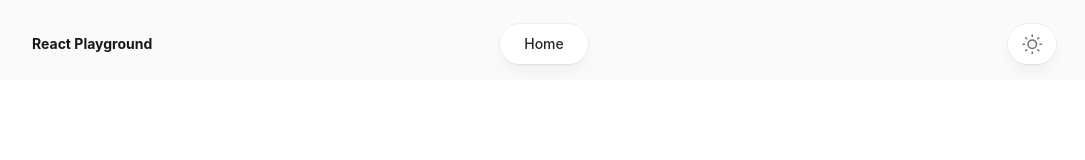
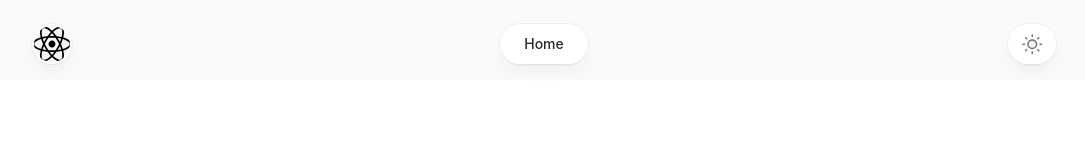
Before and after one commit to richi-sixt/react-playground, a Next.js app: page /apps/tic-tac-toe in a window 1280 px wide. Shown: the top 160 px of the page, without its empty margins (96-1181 px from the left). Built offline with nearby package versions, Linux system fonts and the light colour scheme.

Commit message:
react avatar

```diff
--- a/src/components/Header.tsx
+++ b/src/components/Header.tsx
@@ -1,6 +1,7 @@
 'use client'
 
 import { useEffect, useState } from 'react'
+import Image from 'next/image'
 import Link from 'next/link'
 import { useTheme } from 'next-themes'
 import {
@@ -9,8 +10,10 @@ import {
   PopoverBackdrop,
   PopoverPanel,
 } from '@headlessui/react'
+import clsx from 'clsx'
 
 import { Container } from '@/components/Container'
+import avatarImage from '@/images/react.svg'
 
 function CloseIcon(props: React.ComponentPropsWithoutRef<'svg'>) {
   return (
@@ -188,6 +191,43 @@ function ThemeToggle() {
   )
 }
 
+function AvatarContainer({
+  className,
+  ...props
+}: React.ComponentPropsWithoutRef<'div'>) {
+  return (
+    <div
+      className={clsx(
+        className,
+        'h-10 w-10 rounded-full bg-white/90 p-0.5 shadow-lg ring-1 shadow-zinc-800/5 ring-zinc-900/5 backdrop-blur-sm dark:bg-zinc-800/90 dark:ring-white/10',
+      )}
+      {...props}
+    />
+  )
+}
+
+function Avatar({
+  className,
+  ...props
+}: Omit<React.ComponentPropsWithoutRef<typeof Link>, 'href'>) {
+  return (
+    <Link
+      href="/"
+      aria-label="Home"
+      className={clsx(className, 'pointer-events-auto')}
+      {...props}
+    >
+      <Image
+        src={avatarImage}
+        alt=""
+        sizes="2.25rem"
+        className="h-9 w-9 rounded-full bg-zinc-100 object-cover dark:bg-zinc-800"
+        priority
+      />
+    </Link>
+  )
+}
+
 export function Header() {
   return (
     <header className="pointer-events-none fixed top-0 z-50 w-full">
@@ -195,15 +235,9 @@ export function Header() {
         <Container>
           <div className="relative flex items-center gap-4">
             <div className="flex flex-1">
-              <Link
-                href="/"
-                aria-label="Home"
-                className="pointer-events-auto flex items-center gap-2"
-              >
-                <span className="text-sm font-bold text-zinc-900 dark:text-zinc-100">
-                  React Playground
-                </span>
-              </Link>
+              <AvatarContainer>
+                <Avatar />
+              </AvatarContainer>
             </div>
             <div className="flex flex-1 justify-center">
               <MobileNavigation className="pointer-events-auto md:hidden" />
```
Also changed, not shown: src/images/react.svg (added).
